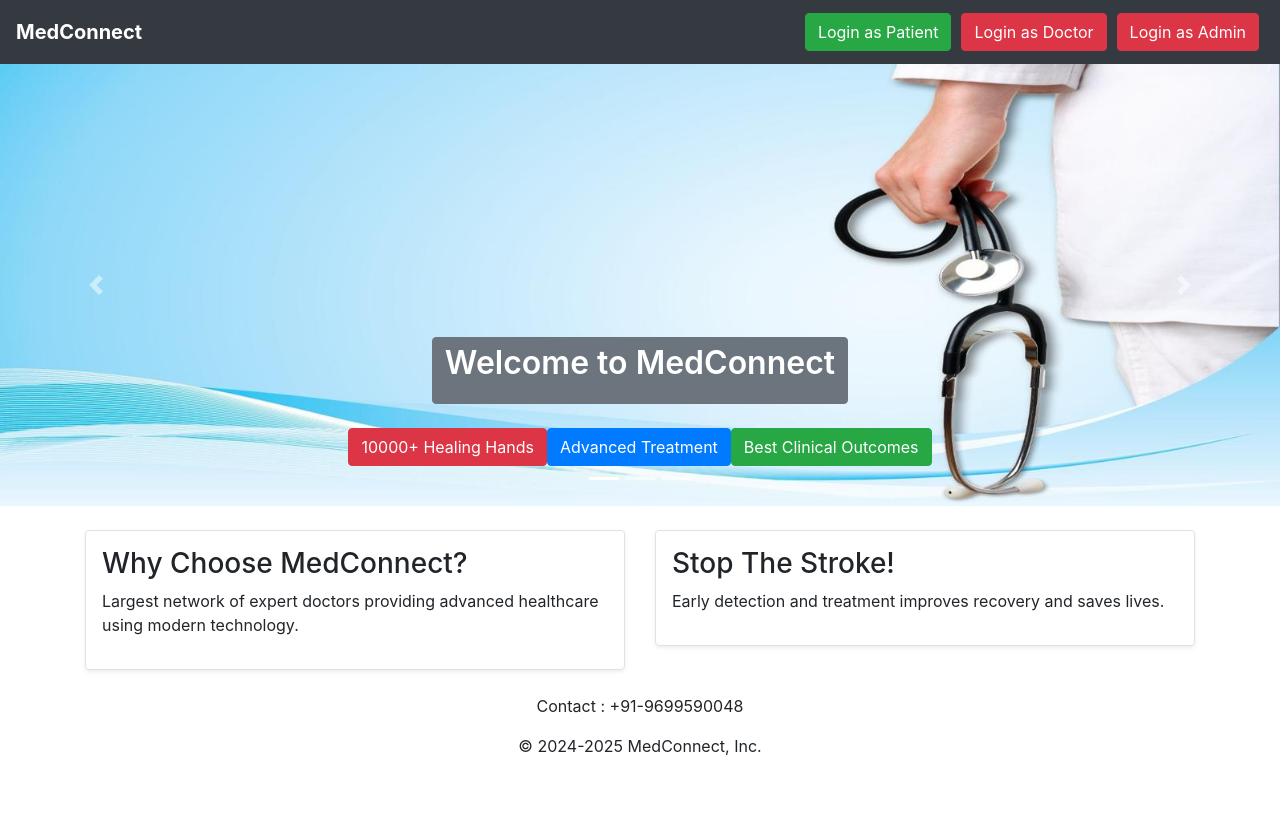
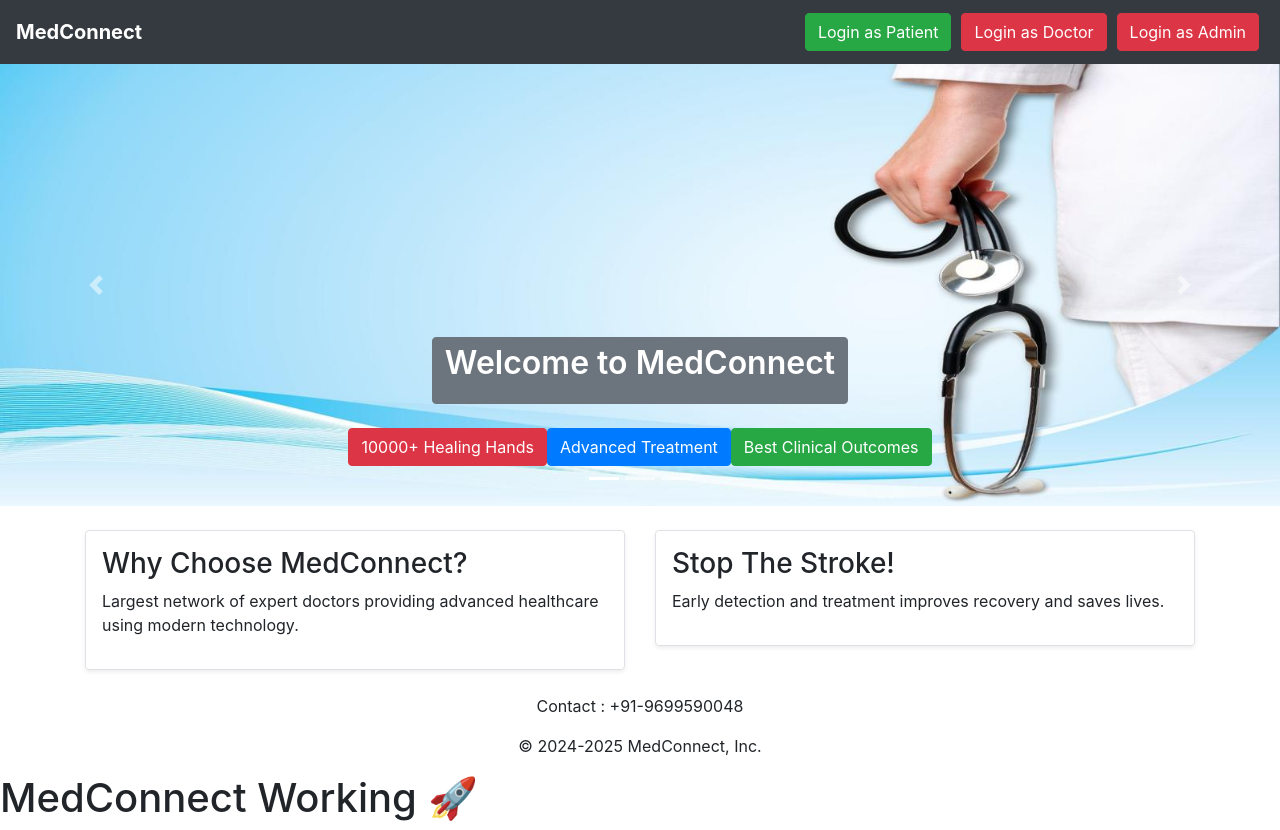
Before and after one commit to girigovind210/frontend-medconnectG, an Angular app in the folder medconnect-frontend-main/: page /home in a window 1280 px wide. Before the commit the page ends 800 px from the top, so only its background shows below. Built offline with nearby package versions, Linux system fonts and the light colour scheme.

Commit message:
Add header to app component HTML

```diff
--- a/medconnect-frontend-main/src/app/app.component.html
+++ b/medconnect-frontend-main/src/app/app.component.html
@@ -1 +1,2 @@
 <router-outlet></router-outlet>
+<h1>MedConnect Working 🚀</h1>
```
